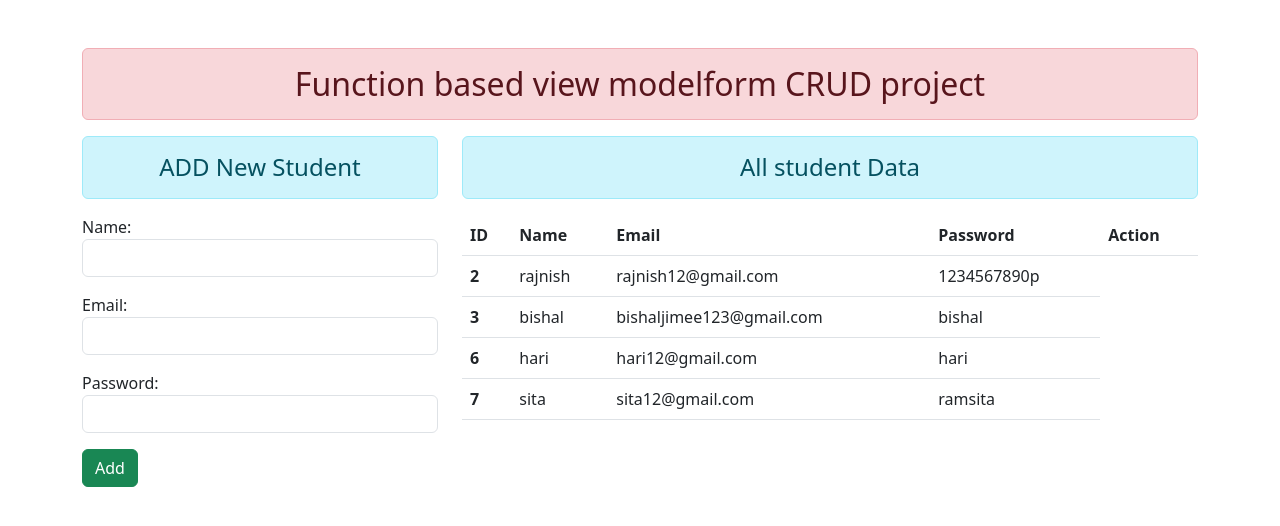
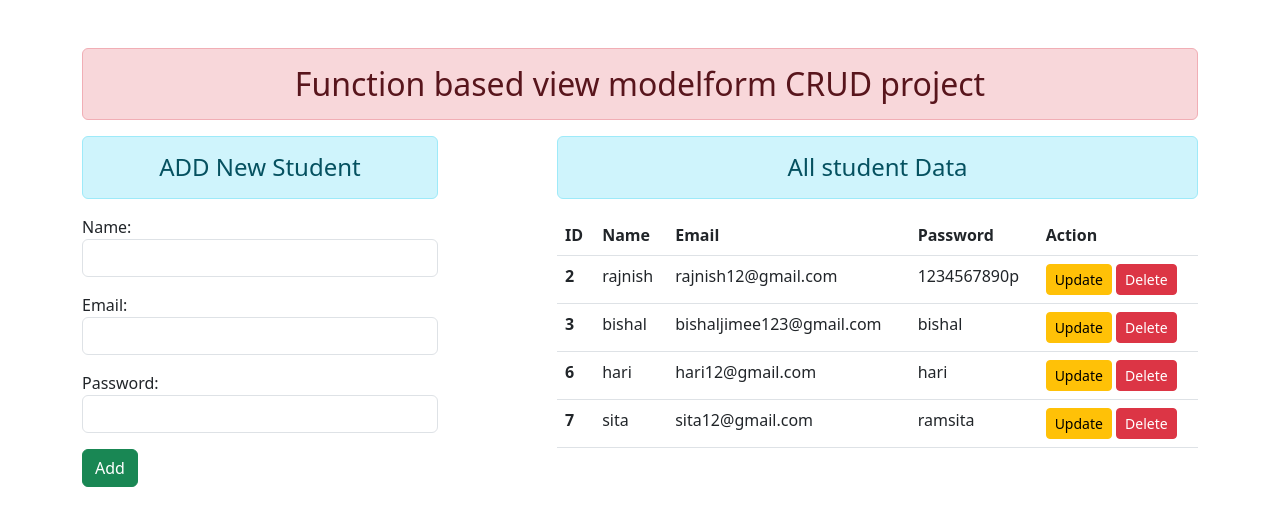
Before and after one commit to turttlehouse/CRUD-project-Django, a Django app: page / in a window 1280 px wide. Shown: the top 526 px of the page. Run offline with Django 4.2, Linux system fonts and the light colour scheme; data comes from the database, SQL or seed files in the repository; some libraries are stand-ins or nearby versions.

Commit message:
update and delete button added

```diff
--- a/enroll/templates/enroll/addandshow.html
+++ b/enroll/templates/enroll/addandshow.html
@@ -14,7 +14,7 @@
 
         </form>
     </div>
- <div class="col-sm-8">
+ <div class="col-sm-7 offset-1">
     <h4 class="text-center alert alert-info">All student Data</h4>
     {% if stu %}
 
@@ -35,6 +35,10 @@
                 <td>{{x.name}}</td>
                 <td>{{x.email}}</td>
                 <td>{{x.password}}</td>
+                <td>
+                    <a href="#" class="btn btn-warning btn-sm">Update</a>
+                    <a href="#" class="btn btn-danger btn-sm">Delete</a>
+                </td>
               </tr>
             {% endfor %}
             </tbody>
```
